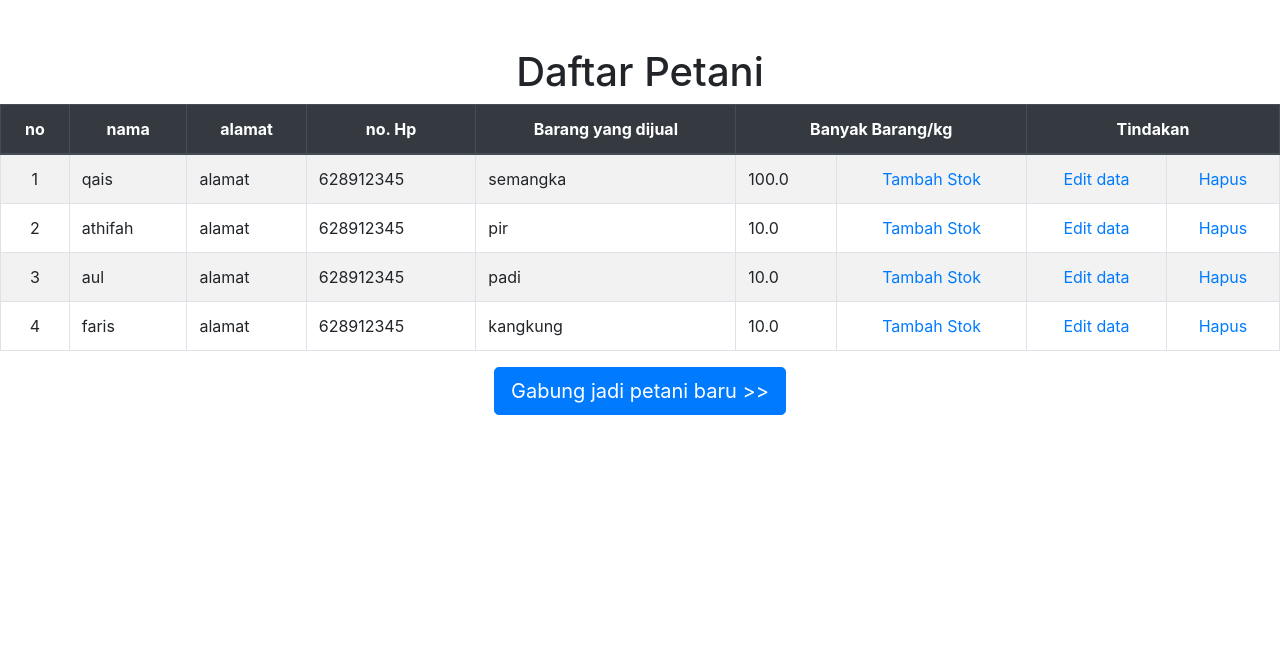
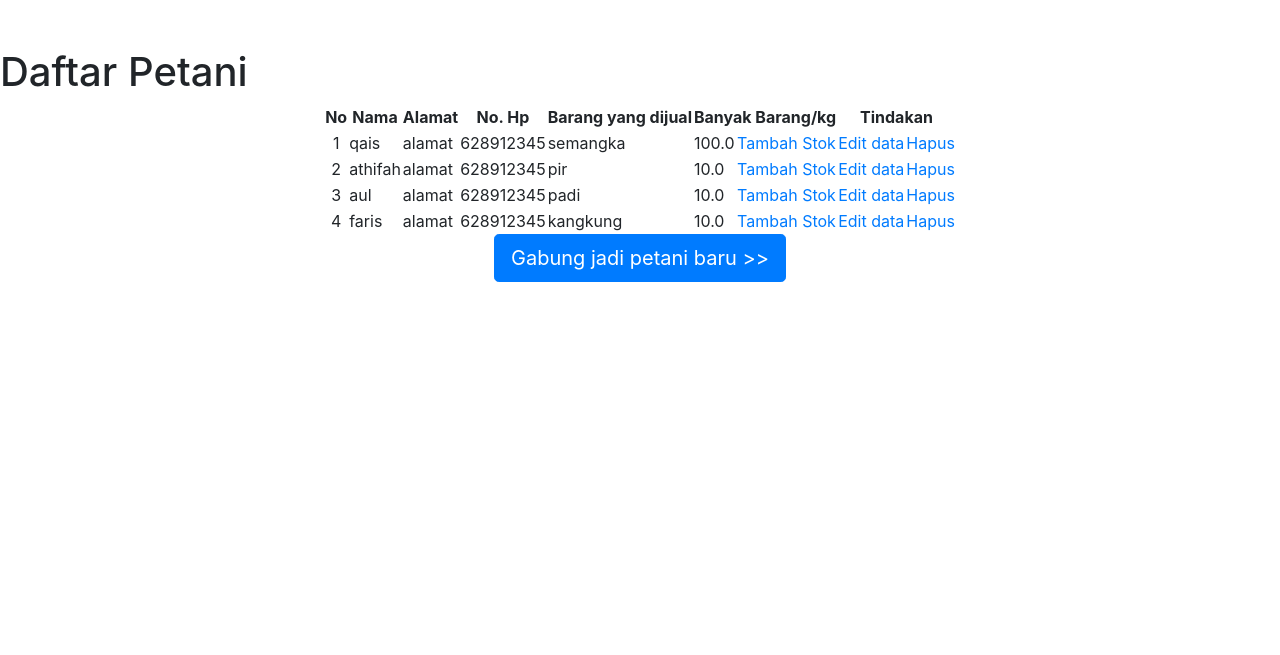
Before and after one commit to araisantai/proyek-basisdata, a PHP site: page /listpetani.php in a window 1280 px wide. Shown: the part 56-711 px from the top of the page. Run offline with PHP 8.4, Linux system fonts and the light colour scheme; data comes from the database, SQL or seed files in the repository.

Commit message:
Update listpetani.php

```diff
--- a/projek/listpetani.php
+++ b/projek/listpetani.php
@@ -5,7 +5,7 @@ include "navigation/header.php";
 
     <!-- show tabel -->
     <br><br>
-    <h1 class="text-center">Daftar Petani</h1>
+    <h1 class="list-title">Daftar Petani</h1>
     <?php
 
     if (isset($_GET['status'])) {
@@ -15,13 +15,15 @@ include "navigation/header.php";
       ";
     }
     ?>
-    <table class="table table-striped table-bordered" style="padding-top: 2rem">
-      <thead class="thead-dark">
+    <div class="row justify-content-center">
+    <div class="col-auto">
+    <table>
+      <thead>
         <tr class="text-center">
-          <th scope="col">no</th>
-          <th scope="col">nama</th>
-          <th scope="col">alamat</th>
-          <th scope="col">no. Hp</th>
+          <th scope="col">No</th>
+          <th scope="col">Nama</th>
+          <th scope="col">Alamat</th>
+          <th scope="col">No. Hp</th>
           <th scope="col">Barang yang dijual</th>
           <th scope="col" colspan='2'>Banyak Barang/kg</th>
           <th scope="col" colspan='2'>Tindakan</th>
@@ -52,15 +54,15 @@ include "navigation/header.php";
 
 			echo "<td>".$produk['berat_barang']."</td>";
       echo "<td class='text-center'>";
-			echo "<a href='stok.php?id=".$produk['id_produk']."'>Tambah Stok</a>";
+			echo "<a class='tambah' href='stok.php?id=".$produk['id_produk']."'>Tambah Stok</a>";
 			echo "</td>";
 
       // edit data dan hapus data
       echo "<td class='text-center'>";
-			echo "<a href='edit.php?id=".$petani['id_petani']."'>Edit data</a>";
+			echo "<a class='edit' href='edit.php?id=".$petani['id_petani']."'>Edit data</a>";
 			echo "</td>";
       echo "<td class='text-center'>";
-			echo "<a href='hapus.php?id_petani=".$petani['id_petani']."'>Hapus</a>";
+			echo "<a class='hapus' href='hapus.php?id_petani=".$petani['id_petani']."'>Hapus</a>";
 			echo "</td>";
 			echo "</tr>";
 
@@ -70,11 +72,14 @@ include "navigation/header.php";
 		?>
       </tbody>
     </table>
+    </div>
+    </div>
+
     <!-- end of tabel -->
 
 
     <!-- button tambah petani baru -->
-    <div class="container">
+    <div class="bttn">
       <div class="row">
         <div class="col text-center">
           <a class="btn btn-primary btn-lg" href="form.php" role="button">Gabung jadi petani baru >></a>
```
